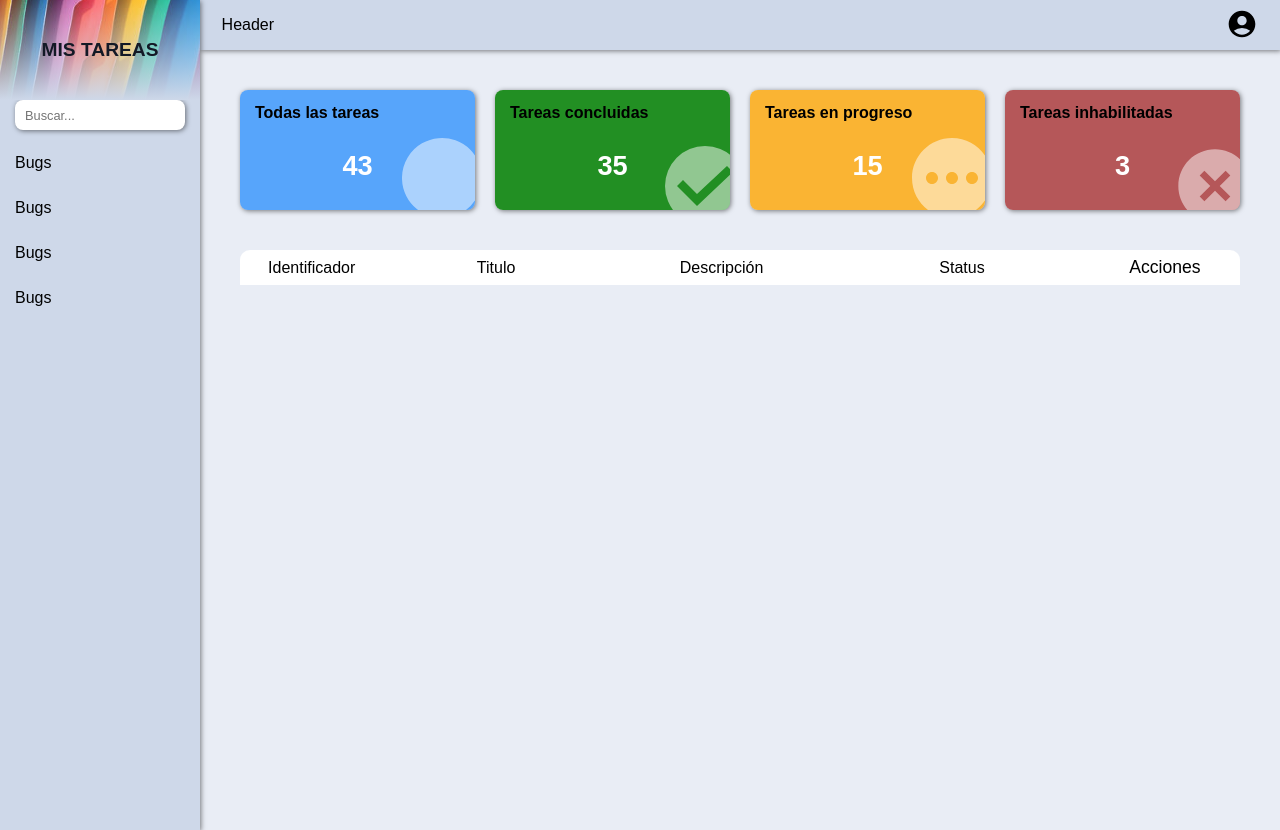
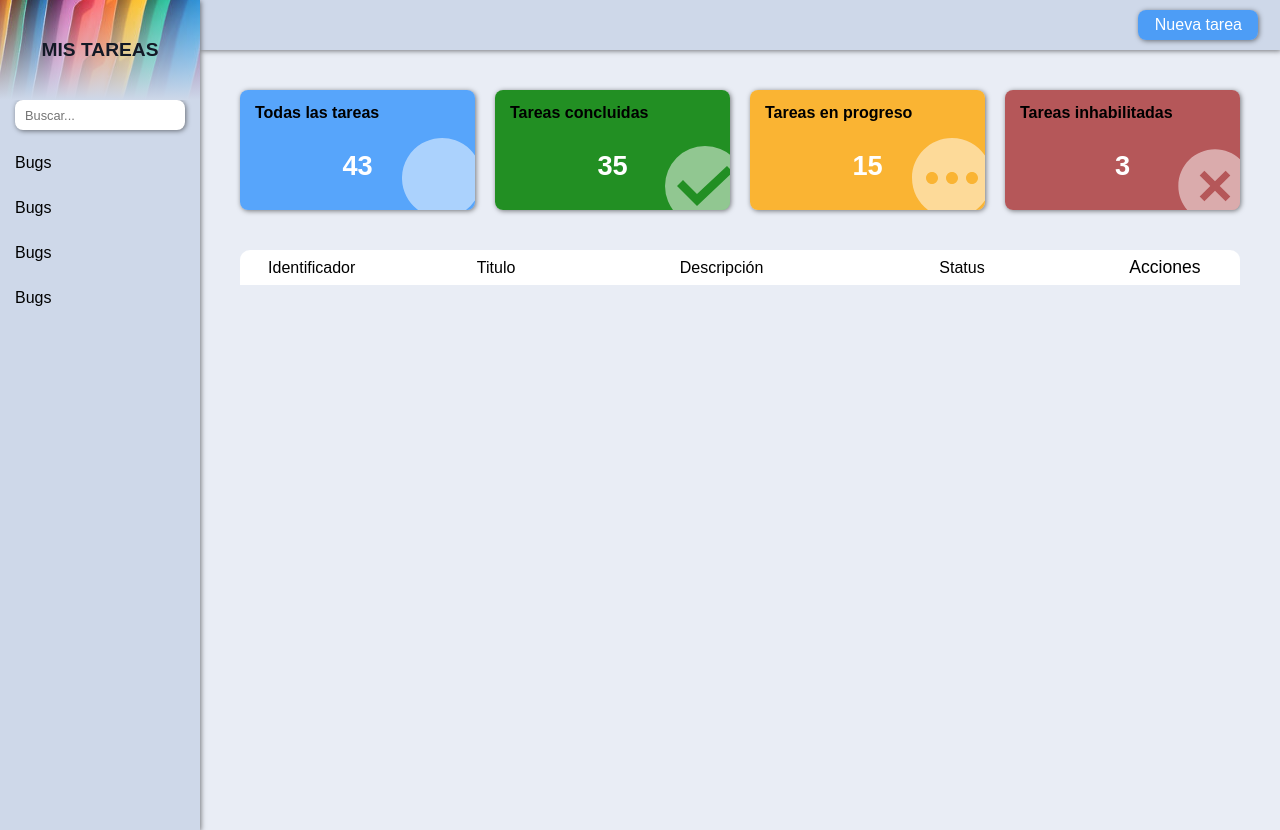
Before and after one commit to FleexVenegas/my-tasks, a React (Vite) app: page / in a window 1280 px wide. Built offline with nearby package versions, Linux system fonts and the light colour scheme.

Commit message:
new task

```diff
--- a/src/main/index.ts
+++ b/src/main/index.ts
@@ -60,7 +60,7 @@ app.whenReady().then(() => {
     //         return { status: 404, data: 'No se encontro ningún registro', message: error }
     //     }
     // })
-    const db = initializeDatabase()
+    // const db = initializeDatabase()
     createWindow()
 
     app.on('activate', function () {
--- /dev/null
+++ b/src/renderer/src/components/atoms/Button/Button.scss
@@ -0,0 +1,56 @@
+.Button {
+    width: 120px;
+    height: 30px;
+    border: none;
+    border-radius: 8px;
+    color: #000;
+    font-weight: 500;
+    font-size: 1rem;
+    cursor: pointer;
+    position: relative;
+    z-index: 1;
+    box-shadow: 1px 1px 5px rgba(0, 0, 0, 0.5);
+
+    &:hover::before {
+        width: 100%;
+    }
+
+    &.submit {
+        background: #007bff9f;
+        color: #fff;
+
+        &:hover::before {
+            background: var(--c200);
+        }
+    }
+
+    &.cancel {
+        background: #ff0000;
+        color: #fff;
+
+        &:hover::before {
+            background: #ac0000;
+        }
+    }
+
+    &.question {
+        background: #ffa500;
+        color: #fff;
+
+        &:hover::before {
+            background: #c27e00;
+        }
+    }
+
+    &::before {
+        transition: all 0.5s;
+        content: "";
+        position: absolute;
+        top: 0;
+        left: 0;
+        height: 100%;
+        width: 0;
+        border-radius: 8px;
+        z-index: -1;
+    }
+}
--- /dev/null
+++ b/src/renderer/src/components/atoms/Button/Button.tsx
@@ -0,0 +1,17 @@
+import "./Button.scss"
+
+interface ButtonProps {
+    className?: string
+    text: string
+    onClick?: () => void
+}
+
+const Button = ({ className = '', text, onClick }: ButtonProps) => {
+    return (
+        <button className={`Button ${className}`} onClick={onClick}>
+            {text}
+        </button>
+    )
+}
+
+export default Button
--- /dev/null
+++ b/src/renderer/src/components/molecules/AnimatedCard/AnimatedCard.scss
@@ -0,0 +1,38 @@
+.AnimatedCard {
+    position: fixed;
+    top: 0;
+    left: 0;
+    bottom: 0;
+    right: 0;
+    width: 100vw;
+    height: 100vh;
+    background: rgba(0, 0, 0, 0.5);
+    display: flex;
+    justify-content: center;
+    align-items: center;
+    z-index: 90;
+
+    .cnt-animated {
+        position: relative;
+        opacity: 0;
+        border-radius: 10px;
+        box-shadow: 1px 1px 5px rgba(0, 0, 0, 0.5);
+        transition: all 0.5s;
+
+        &.opacity-on {
+            opacity: 1;
+        }
+
+        .c-btn-close {
+            position: absolute;
+            top: 15px;
+            right: 15px;
+            border: none;
+            background: transparent;
+            cursor: pointer;
+            z-index: 1;
+
+        }
+
+    }
+}
--- /dev/null
+++ b/src/renderer/src/components/molecules/AnimatedCard/AnimatedCard.tsx
@@ -0,0 +1,43 @@
+import { Dispatch, ReactNode, SetStateAction, useEffect, useState } from 'react'
+
+//Styles
+import './AnimatedCard.scss'
+
+interface AnimatedProps {
+    className?: string
+    children: ReactNode
+    setClose: Dispatch<SetStateAction<boolean>>
+}
+
+const AnimatedCard = ({ className = '', children, setClose }: AnimatedProps) => {
+    const [opacity, setOpacity] = useState(false)
+
+    const handleClose = () => {
+        setOpacity(false)
+        setTimeout(() => {
+            document.body.classList.remove('no-scroll')
+            setClose(false)
+        }, 500)
+    }
+
+    useEffect(() => {
+        const openTimeout = setTimeout(() => {
+            setOpacity(true)
+        }, 500)
+
+        return () => clearTimeout(openTimeout)
+    }, [])
+
+    return (
+        <div className={`AnimatedCard ${className}`}>
+            <div className={`cnt-animated ${opacity ? 'opacity-on' : ''}`}>
+                <button className="c-btn-close" type="button" onClick={handleClose}>
+                    ✖️
+                </button>
+                {children}
+            </div>
+        </div>
+    )
+}
+
+export default AnimatedCard
--- a/src/renderer/src/components/molecules/Header/Header.scss
+++ b/src/renderer/src/components/molecules/Header/Header.scss
@@ -10,7 +10,7 @@
         height: 100%;
         display: flex;
         align-items: center;
-        justify-content: space-between;
+        justify-content: flex-end;
 
         .h-cnt-us{
             cursor: pointer;
--- a/src/renderer/src/components/molecules/Header/Header.tsx
+++ b/src/renderer/src/components/molecules/Header/Header.tsx
@@ -1,28 +1,18 @@
 import { ClassProps } from '@renderer/interfaces/Props.interfaces'
 import './Header.scss'
+import Button from '@renderer/components/atoms/Button/Button'
+import { useStoreTask } from '@renderer/zustan/ZustanContext'
 
 //Assets
 // import { second } from '../../../assets'
 
 const Header = ({ className }: ClassProps) => {
+    const { setNewTask } = useStoreTask()
+
     return (
         <header className={`Header ${className}`}>
-            <div className='h-container'>
-                Header
-                <div className="h-cnt-us">
-                    <svg
-                        xmlns="http://www.w3.org/2000/svg"
-                        width="2rem"
-                        height="2rem"
-                        viewBox="0 0 24 24"
-                    >
-                        <path
-                            fill="currentColor"
-                            d="M12 2C6.48 2 2 6.48 2 12s4.48 10 10 10s10-4.48 10-10S17.52 2 12 2m0 4c1.93 0 3.5 1.57 3.5 3.5S13.93 13 12 13s-3.5-1.57-3.5-3.5S10.07 6 12 6m0 14c-2.03 0-4.43-.82-6.14-2.88a9.947 9.947 0 0 1 12.28 0C16.43 19.18 14.03 20 12 20"
-                        />
-                    </svg>
-                </div>
-
+            <div className="h-container">
+                <Button text="Nueva tarea" className="submit" onClick={() => setNewTask(true)} />
             </div>
         </header>
     )
--- /dev/null
+++ b/src/renderer/src/pages/NewTask/NewTask.scss
@@ -0,0 +1,3 @@
+.NewTask{
+
+}
--- /dev/null
+++ b/src/renderer/src/pages/NewTask/NewTask.tsx
@@ -0,0 +1,9 @@
+import "./NewTask.scss"
+
+const NewTask = () => {
+  return (
+    <div className='NewTask'>NewTask</div>
+  )
+}
+
+export default NewTask
--- a/src/renderer/src/pages/Task/Task.tsx
+++ b/src/renderer/src/pages/Task/Task.tsx
@@ -7,9 +7,11 @@ import CardView from '../../components/molecules/CardView/CardView'
 import ReportCard from '../../components/organisms/ReportCard/ReportCard'
 import Table from '../../components/organisms/Table/Table'
 import { columns } from './TableData'
+import AnimatedCard from '@renderer/components/molecules/AnimatedCard/AnimatedCard'
+import NewTask from '../NewTask/NewTask'
 
 const Task = () => {
-    // const { task, card } = useStoreTask()
+    const { newTask, setNewTask } = useStoreTask()
     // const [isSelected, setIsSelected] = useState(false)
 
     // useEffect(() => {
@@ -31,6 +33,11 @@ const Task = () => {
                         <Table columns={columns} data={data} actions actionsColumnName="Acciones" />
                     </div>
                 </div>
+                {newTask && (
+                    <AnimatedCard setClose={setNewTask}>
+                        <NewTask />
+                    </AnimatedCard>
+                )}
             </CardView>
         </>
     )
--- a/src/renderer/src/zustan/ZustanContext.tsx
+++ b/src/renderer/src/zustan/ZustanContext.tsx
@@ -5,11 +5,15 @@ type Store = {
     selectedTask: (id: string) => void
     card: number | null
     selectedCard: (id: number | null) => void
+    newTask: boolean
+    setNewTask: (value: boolean) => void
 }
 
 export const useStoreTask = create<Store>()((set) => ({
     task: null,
     selectedTask: (task) => set({ task: task }),
     card: null,
-    selectedCard: (card) => set({ card: card })
+    selectedCard: (card) => set({ card: card }),
+    newTask: false,
+    setNewTask: (newTask) => set({ newTask: newTask })
 }))
```
